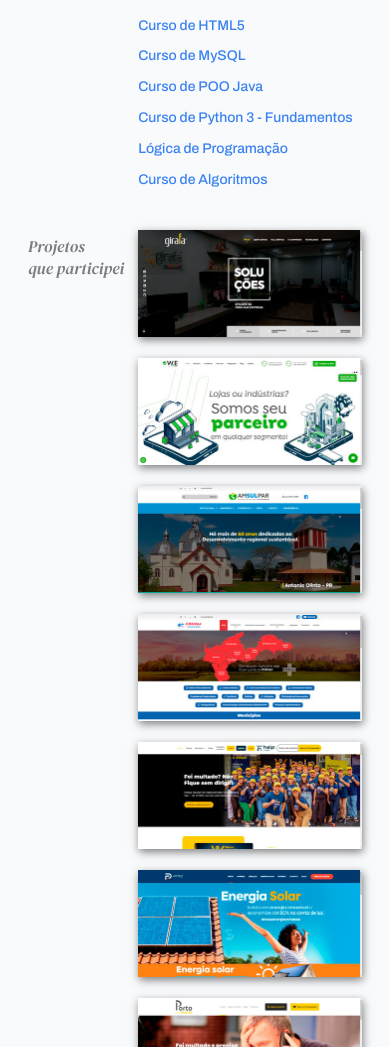
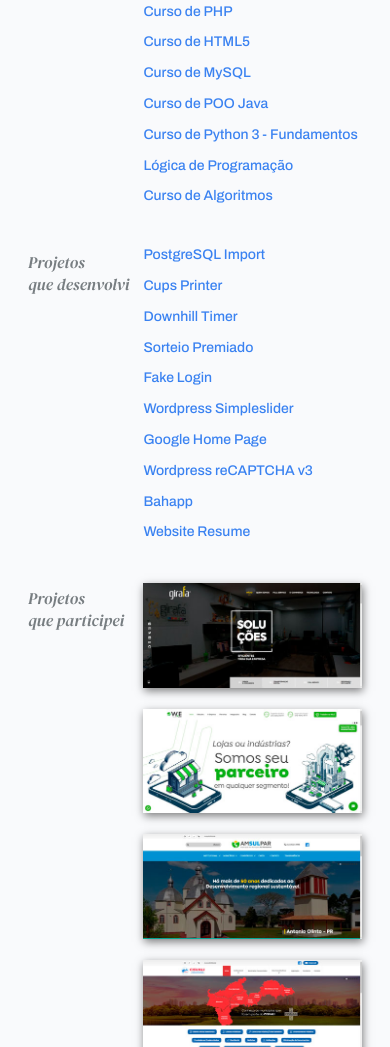
Before and after one commit to RafaelCecchin/website-resume, a plain HTML site: page index.html in a window 390 px wide. Shown: the part 1046-2093 px from the top of the page. Drawn offline with Linux system fonts and the light colour scheme.

Commit message:
feat: adicionar projetos que desenvolvi

```diff
--- a/assets/css/style.css
+++ b/assets/css/style.css
@@ -119,7 +119,7 @@ html {
                 flex-wrap: wrap;
             }
 
-            .projects ul {
+            .projects-participation ul {
                 width: 100%;
                 display: grid;
                 grid-template-columns: 1fr 1fr 1fr;
@@ -127,25 +127,25 @@ html {
             }
 
             @media (max-width: 768px) {
-                .projects ul {
+                .projects-participation ul {
                     grid-template-columns: 1fr 1fr;
                     gap: 0.5rem;
                 }
             }
 
             @media (max-width: 500px) {
-                .projects ul {
+                .projects-participation ul {
                     grid-template-columns: 1fr;
                     gap: 0.5rem;
                 }
             }
 
-            .projects a {
+            .projects-participation a {
                 width: 100%;
                 display: block;
             }
 
-            .projects img {
+            .projects-participation img {
                 width: 100%;
                 display: block;
                 box-shadow: 0.1rem 0.2rem 0.6rem rgba(0, 0, 0, 0.5);
--- a/index.html
+++ b/index.html
@@ -79,67 +79,85 @@
             <h3>Certificados</h3>
             <div class="data certificates">
                 <ul>
-                    <li><a href="https://fullcycle.com.br/certificado/70b53df1-61a3-4141-a258-037876b54c1a">Curso de Kubernetes</a></li>
-                    <li><a href="https://fullcycle.com.br/certificado/46284a14-6129-46bb-94bb-d804fb634fa3">Curso de Docker</a></li>
-                    <li><a href="https://fullcycle.com.br/certificado/6817ad56-9009-4627-9bb4-a3079c614035">Curso de Integração contínua</a></li>
-                    <li><a href="https://fullcycle.com.br/certificado/b31cbc32-faf9-41a6-b985-eec0d2263893">Curso de Padrões e técnicas avançadas com Git e Github</a></li>
-                    <li><a href="https://drive.google.com/file/d/1dxZHqoUsy7sMlx8Scjw5NHetdKhPsf8X/view?usp=share_link">Organização e Arquitetura de Computadores</a></li>
-                    <li><a href="https://drive.google.com/open?id=1BlxgRlVuEmNGb3dh5AAYHHnJEQAvZ0zs">Introdução ao Hacking e Pentest</a></li>
-                    <li><a href="https://drive.google.com/open?id=1bhW3yZeSAmGHA-rjvQ2trhjNcYjLpQXX">Curso de PHP</a></li>
-                    <li><a href="https://drive.google.com/open?id=1SI9gQLqGu_XlPGJmJ8ppnkaaGwxajpo8">Curso de HTML5</a></li>
-                    <li><a href="https://drive.google.com/open?id=1D3VrLsh2dOX261eb2ysaLNO4TJUOdypS">Curso de MySQL</a></li>
-                    <li><a href="https://drive.google.com/file/d/1s2u30tmsfVcTP9czh8jG_cwbt8Dsvlue/view?usp=drivesdk">Curso de POO Java</a></li>
-                    <li><a href="https://drive.google.com/file/d/1WUyokg-YNKrTGDCBgsthrcjmfNxx05Q9/view?usp=drivesdk">Curso de Python 3 - Fundamentos</a></li>
-                    <li><a href="https://drive.google.com/file/d/1QP5oSlCdB_2QiwAIE0iGXEpAjUdAufOi/view?usp=drivesdk">Lógica de Programação</a></li>
-                    <li><a href="https://drive.google.com/file/d/1b-T0kEE_4iqLTX_OycwzgjIhaI-Hl9NX/view?usp=drivesdk">Curso de Algoritmos</a></li>
+                    <li><a target="_blank" href="https://fullcycle.com.br/certificado/70b53df1-61a3-4141-a258-037876b54c1a">Curso de Kubernetes</a></li>
+                    <li><a target="_blank" href="https://fullcycle.com.br/certificado/46284a14-6129-46bb-94bb-d804fb634fa3">Curso de Docker</a></li>
+                    <li><a target="_blank" href="https://fullcycle.com.br/certificado/6817ad56-9009-4627-9bb4-a3079c614035">Curso de Integração contínua</a></li>
+                    <li><a target="_blank" href="https://fullcycle.com.br/certificado/b31cbc32-faf9-41a6-b985-eec0d2263893">Curso de Padrões e técnicas avançadas com Git e Github</a></li>
+                    <li><a target="_blank" href="https://drive.google.com/file/d/1dxZHqoUsy7sMlx8Scjw5NHetdKhPsf8X/view?usp=share_link">Organização e Arquitetura de Computadores</a></li>
+                    <li><a target="_blank" href="https://drive.google.com/open?id=1BlxgRlVuEmNGb3dh5AAYHHnJEQAvZ0zs">Introdução ao Hacking e Pentest</a></li>
+                    <li><a target="_blank" href="https://drive.google.com/open?id=1bhW3yZeSAmGHA-rjvQ2trhjNcYjLpQXX">Curso de PHP</a></li>
+                    <li><a target="_blank" href="https://drive.google.com/open?id=1SI9gQLqGu_XlPGJmJ8ppnkaaGwxajpo8">Curso de HTML5</a></li>
+                    <li><a target="_blank" href="https://drive.google.com/open?id=1D3VrLsh2dOX261eb2ysaLNO4TJUOdypS">Curso de MySQL</a></li>
+                    <li><a target="_blank" href="https://drive.google.com/file/d/1s2u30tmsfVcTP9czh8jG_cwbt8Dsvlue/view?usp=drivesdk">Curso de POO Java</a></li>
+                    <li><a target="_blank" href="https://drive.google.com/file/d/1WUyokg-YNKrTGDCBgsthrcjmfNxx05Q9/view?usp=drivesdk">Curso de Python 3 - Fundamentos</a></li>
+                    <li><a target="_blank" href="https://drive.google.com/file/d/1QP5oSlCdB_2QiwAIE0iGXEpAjUdAufOi/view?usp=drivesdk">Lógica de Programação</a></li>
+                    <li><a target="_blank" href="https://drive.google.com/file/d/1b-T0kEE_4iqLTX_OycwzgjIhaI-Hl9NX/view?usp=drivesdk">Curso de Algoritmos</a></li>
+                </ul>
+            </div>
+
+            <h3>Projetos <br/>que desenvolvi</h3>
+            <div class="data projects-development">
+                <ul>
+                    <ul>
+                        <li><a target="_blank" href="https://github.com/RafaelCecchin/pg-import">PostgreSQL Import</a></li>
+                        <li><a target="_blank" href="https://github.com/RafaelCecchin/cups-printer">Cups Printer</a></li>
+                        <li><a target="_blank" href="https://github.com/RafaelCecchin/downhill-timer">Downhill Timer</a></li>
+                        <li><a target="_blank" href="https://github.com/RafaelCecchin/sorteio-premiado">Sorteio Premiado</a></li>
+                        <li><a target="_blank" href="https://github.com/RafaelCecchin/fakelogin">Fake Login</a></li>
+                        <li><a target="_blank" href="https://github.com/RafaelCecchin/wordpress-simpleslider">Wordpress Simpleslider</a></li>
+                        <li><a target="_blank" href="https://github.com/RafaelCecchin/google-home-page">Google Home Page</a></li>
+                        <li><a target="_blank" href="https://github.com/RafaelCecchin/wordpress-recaptchav3">Wordpress reCAPTCHA v3</a></li>
+                        <li><a target="_blank" href="https://github.com/RafaelCecchin/bahapp">Bahapp</a></li>
+                        <li><a target="_blank" href="https://github.com/RafaelCecchin/website-resume">Website Resume</a></li>
+                    </ul>
                 </ul>
             </div>
 
             <h3>Projetos <br/>que participei</h3>
-            <div class="data projects participation">
+            <div class="data projects-participation">
                 <ul>
                     <li>
-                        <a target="_blank" href="https://girafacomunicacao.com.br">
+                        <a target="_blank" width="450" height="215" href="https://girafacomunicacao.com.br">
                             <img src="assets/img/projects/girafacomunicacao.com.jpg" alt="Site da Girafa Comunicação Interativa">
                         </a>
                     </li>
                     <li>
-                        <a target="_blank" href="https://wlesoft.com.br">
+                        <a target="_blank" width="450" height="215" href="https://wlesoft.com.br">
                             <img src="assets/img/projects/wlesoft.com.jpg" alt="Site da WLE Soluções em Software">
                         </a>
                     </li>
                     <li>
-                        <a target="_blank" href="https://amsulpar.com.br">
+                        <a target="_blank" width="450" height="215" href="https://amsulpar.com.br">
                             <img src="assets/img/projects/amsulpar.com.jpg" alt="Site da AMSULPAR">
                         </a>
                     </li>
                     <li>
-                        <a target="_blank" href="https://cisvali.com.br">
+                        <a target="_blank" width="450" height="215" href="https://cisvali.com.br">
                             <img src="assets/img/projects/cisvali.com.jpg" alt="Site da Cisvali">
                         </a>
                     </li>
                     <li>
-                        <a target="_blank" href="https://helpmultas.com.br">
+                        <a target="_blank" width="450" height="215" href="https://helpmultas.com.br">
                             <img src="assets/img/projects/helpmultas.com.jpg" alt="Site da Help Multas">
                         </a>
                     </li>
                     <li>
-                        <a target="_blank" href="https://perfectsolucoes.com.br">
+                        <a target="_blank" width="450" height="215" href="https://perfectsolucoes.com.br">
                             <img src="assets/img/projects/perfectsolucoes.com.jpg" alt="Site da Perfect Soluções">
                         </a>
                     </li>
                     <li>
-                        <a target="_blank" href="https://portomultas.com.br">
+                        <a target="_blank" width="450" height="215" href="https://portomultas.com.br">
                             <img src="assets/img/projects/portomultas.com.jpg" alt="Site da Porto Multas">
                         </a>
                     </li>
                     <li>
-                        <a target="_blank" href="https://tomodat.com">
+                        <a target="_blank" width="450" height="215" href="https://tomodat.com">
                             <img src="assets/img/projects/tomodat.com.jpg" alt="Site da Tomodat">
                         </a>
                     </li>
                     <li>
-                        <a target="_blank" href="https://qualiplas.com.br/">
+                        <a target="_blank" width="450" height="215" href="https://qualiplas.com.br/">
                             <img src="assets/img/projects/qualiplas.com.jpg" alt="Site da Qualiplas">
                         </a>
                     </li>
```
